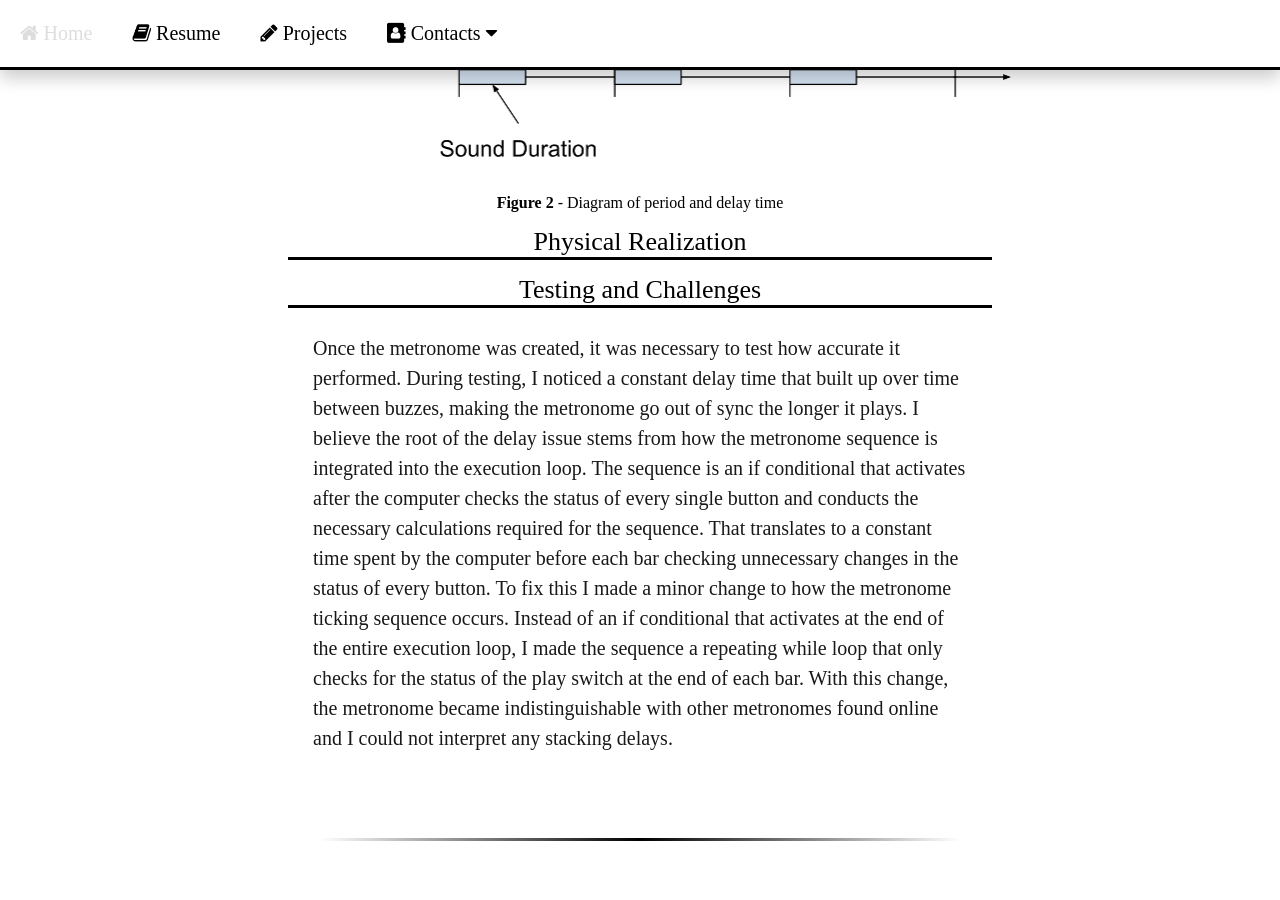
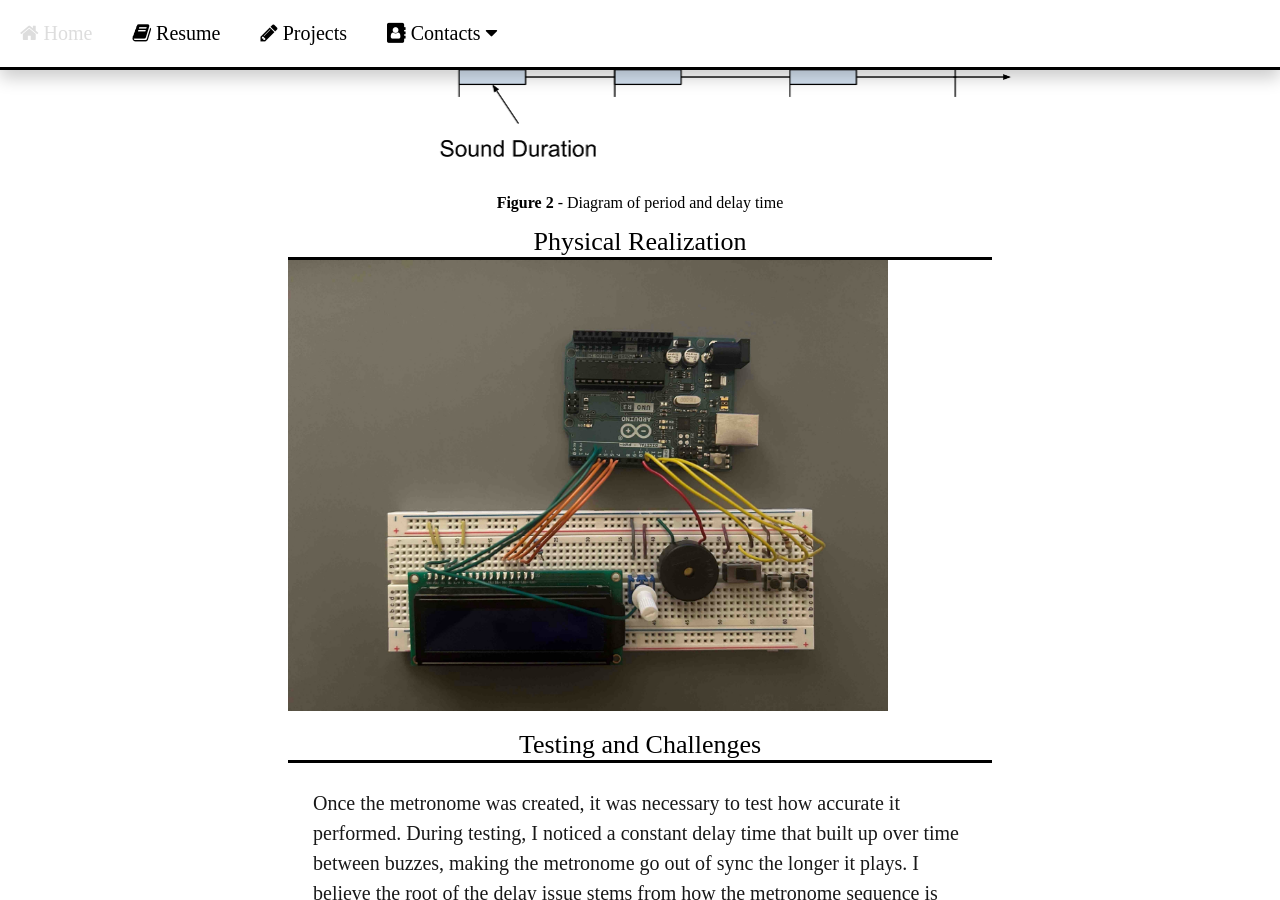
Before and after one commit to JacobHodgins/hodginsjacob, a Jekyll site: the page built from _posts/2023-07-13-digital-metronome.md, in a window 1280 px wide and 900 px high, scrolled down 2905 px. Built offline with Jekyll 4.4.1, drawn with Linux system fonts in a browser that asks for light colours.

Commit message:
Update 2023-07-13-digital-metronome.md

```diff
--- a/_posts/2023-07-13-digital-metronome.md
+++ b/_posts/2023-07-13-digital-metronome.md
@@ -6,7 +6,7 @@ date: 2023-12-27
 <div class="post">
   <div class="post-intro">
     <p>
-    Welcome! For my first ever project uploaded to this website, I decided to combine my knowledge of circuits and software (prior to second year of university) to       create a functional and practical design. In this case, I created a digital metronome using an Arduino UNO R3 microcontroller, various electrical components, and     a solderless breadboard.
+    Welcome! For my first ever project uploaded to this website, I decided to combine my knowledge of circuits and software (prior to second year of university) to create a functional and practical design. In this case, I created a digital metronome using an Arduino UNO R3 microcontroller, various electrical components,  and a solderless breadboard.
     </p>
   </div>
   <div class="post-header">What is a metronome?</div>
@@ -31,16 +31,17 @@ date: 2023-12-27
      The program in Tinkercad has three main sections: definitions, program setup, and an execution loop. The most important section is the execution loop, where most of the program is interacted with by users. The following diagram demonstrates the basic function of the execution loop.
     </p>
   </div>
-  <img class="post-image" src="{{ site.baseurl }}images/metronome post picture 2.png" alt="Execution Loop Basic Functions Diagram" width="850" length="597">
+  <img src="{{ site.baseurl }}images/metronome post picture 2.png" alt="Execution Loop Basic Functions Diagram" width="850" length="597">
   <div class="figure-name"><b>Figure 1</b> - Diagram of basic functions of execution loop</div>
   <div class="post-content">
     <p>
      Another interesting thing to note in the execution is the calculations done for what I’ve defined as the period and delay time. The metronome ticking sequence occurs for a whole bar or 4 counts since the metronome developed is in 4/4 count. In order for an individual buzzing sound from the piezo speaker to be recognizable by ear, I added a delay time to the length of the sound. It’s a helpful feature, but it has some issues. For a given tempo, there is a constant period of time between beats that I have defined as the period. When this value is large, ticks occur less often in a minute, and therefore a slower tempo is produced. If the value is small, a quicker tempo is produced. Since the delay time has to use up a certain amount of real time, this must be accounted for in the time spent during a period, which is relatively straight forward. Just subtract the delay time from the period, to get the time between sounds. The delay time is also a constant value defined at the beginning of the program and remains unchanged. That means that if the period becomes equal to or less than the delay time, the metronome will either sound strange or just sound like one long beep. This occurs when the bpm is about 400. Most songs do not reach this tempo and usually stay within the 100 to 140 bpm range. So for general use it is not a problem but it does create a limitation on the capabilities of the metronome.
     </p>
   </div>
-  <img class="post-image" src="{{ site.baseurl }}images/metronome period delay time.png" alt="Period and Delay Time Diagram" width="777" length="308">
+  <img src="{{ site.baseurl }}images/metronome period delay time.png" alt="Period and Delay Time Diagram" width="777" length="308">
   <div class="figure-name"><b>Figure 2</b> - Diagram of period and delay time</div>
   <div class="post-header">Physical Realization</div>
+  <img class="post-image" src="{{ site.baseurl }}images/IMG_7962.JPG" alt="Physical Digital Metronome" width="600" length="600">
   <div class="post-header">Testing and Challenges</div>
   <div class="post-content">
     <p>
```
